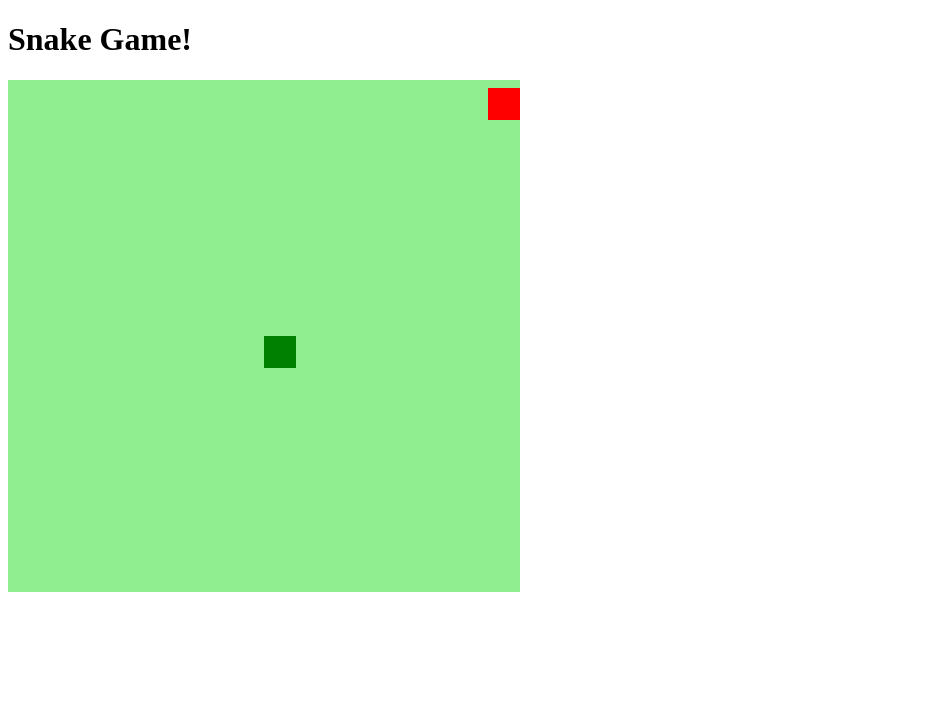
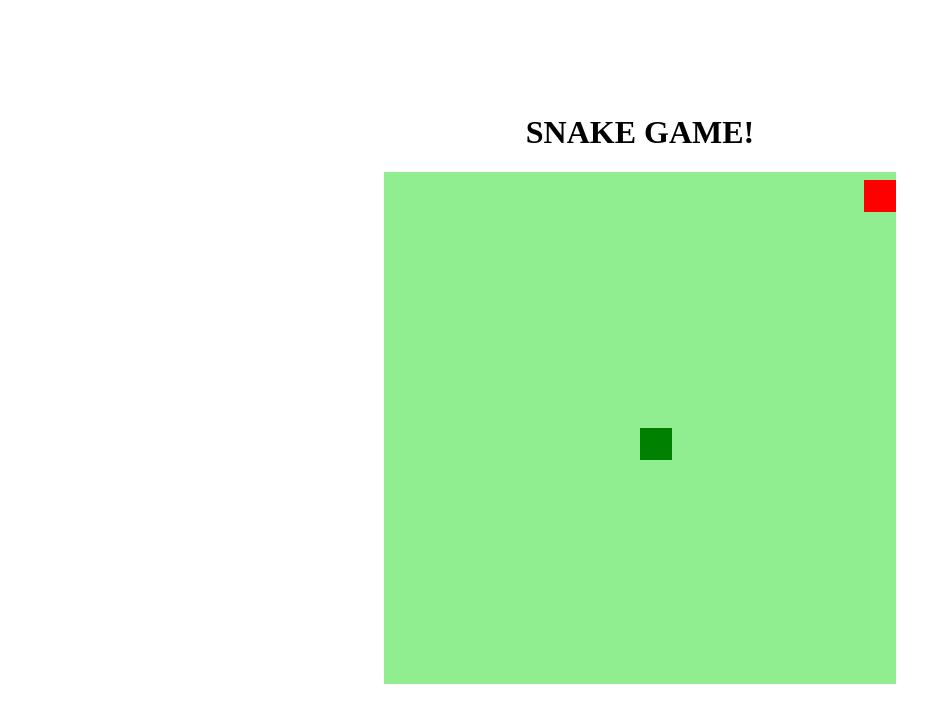
Before and after one commit to DMMRangel/recriando-jogo-snake-javascript, a plain HTML site: page index.html in a window 1280 px wide. Shown: the whole page, without its empty margins (0-951 px from the left). Drawn offline with Linux system fonts and the light colour scheme.

Commit message:
adiconar estilização do html e finalizar o jogo

```diff
--- a/css/style.css
+++ b/css/style.css
@@ -0,0 +1,8 @@
+body{
+    height: 95vh;
+    width: 95;
+    display: flex;
+    justify-content: center;
+    align-items: center;
+    flex-direction: column;
+}
--- a/index.html
+++ b/index.html
@@ -10,7 +10,7 @@
 </head>
 
 <body>
-    <h1>Snake Game!</h1>
+    <h1>SNAKE GAME!</h1>
     <canvas id="snake" width="512" height="512"></canvas>
 </body>
 </html>
```
